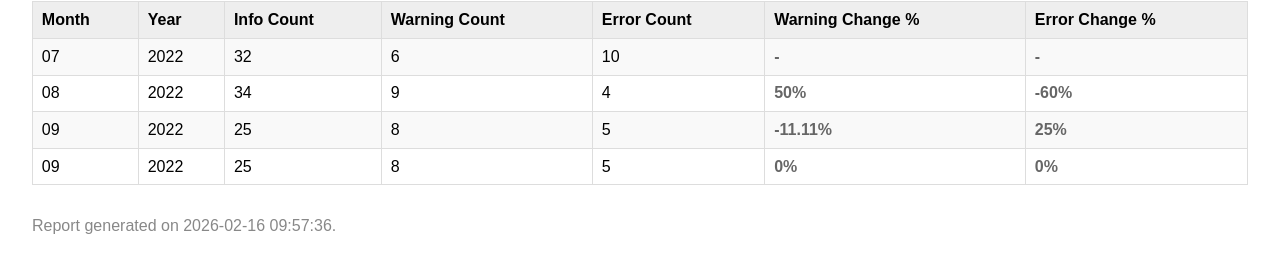
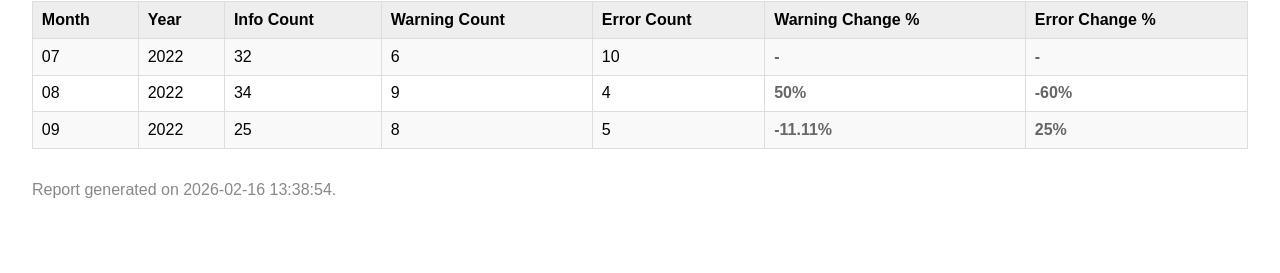
Before and after one commit to tokelly/TOkellyDevOpsChallenge, a plain HTML site: page report/index.html in a window 1280 px wide. Shown: the part 89-362 px from the top of the page. Drawn offline with Linux system fonts and the light colour scheme.

Commit message:
Remove outdated log data for September 2022 and update report generation timestamp

```diff
--- a/report/index.html
+++ b/report/index.html
@@ -51,16 +51,7 @@
         <td class='pct'>-11.11%</td>
         <td class='pct'>25%</td>
     </tr>
-<tr>
-        <td>09</td>
-        <td>2022</td>
-        <td>25</td>
-        <td>8</td>
-        <td>5</td>
-        <td class='pct'>0%</td>
-        <td class='pct'>0%</td>
-    </tr>
     </table>
-    <p style='margin-top:2rem;color:#888;'>Report generated on 2026-02-16 09:57:36.</p>
+    <p style='margin-top:2rem;color:#888;'>Report generated on 2026-02-16 13:38:54.</p>
 </body>
 </html>
```
Also changed, not shown: report/report.json (+0 -9 lines), 1 other file.
